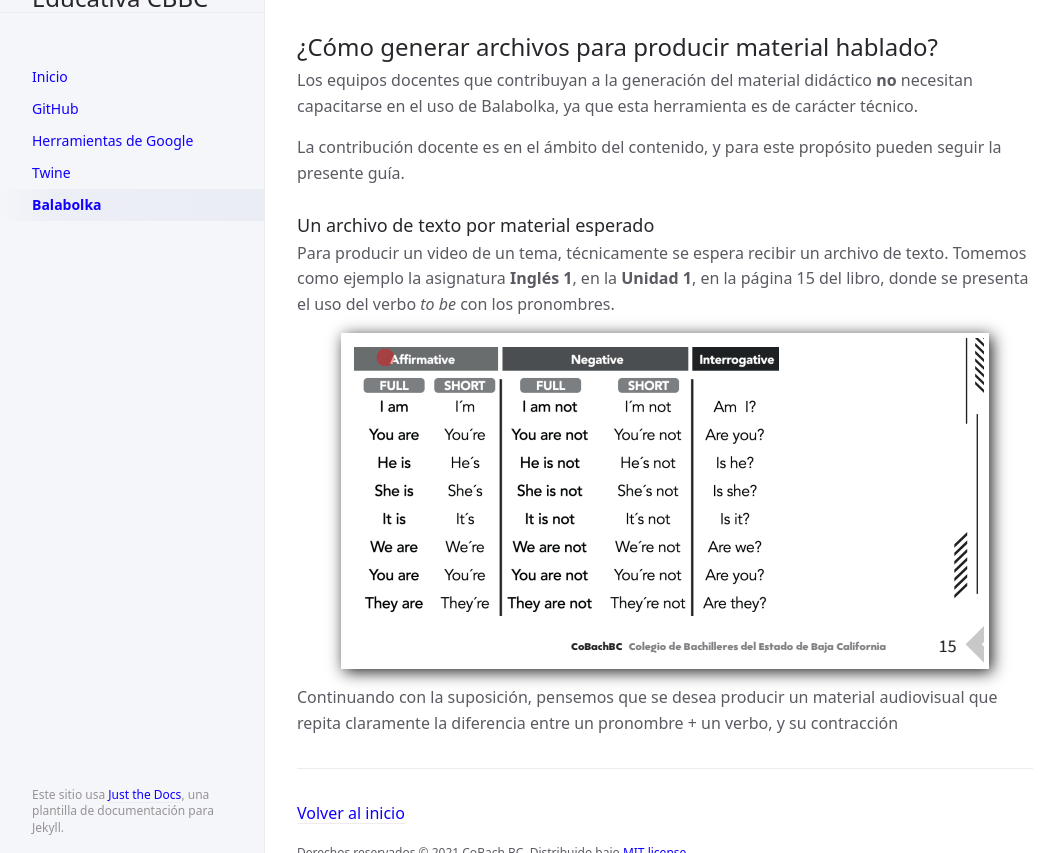
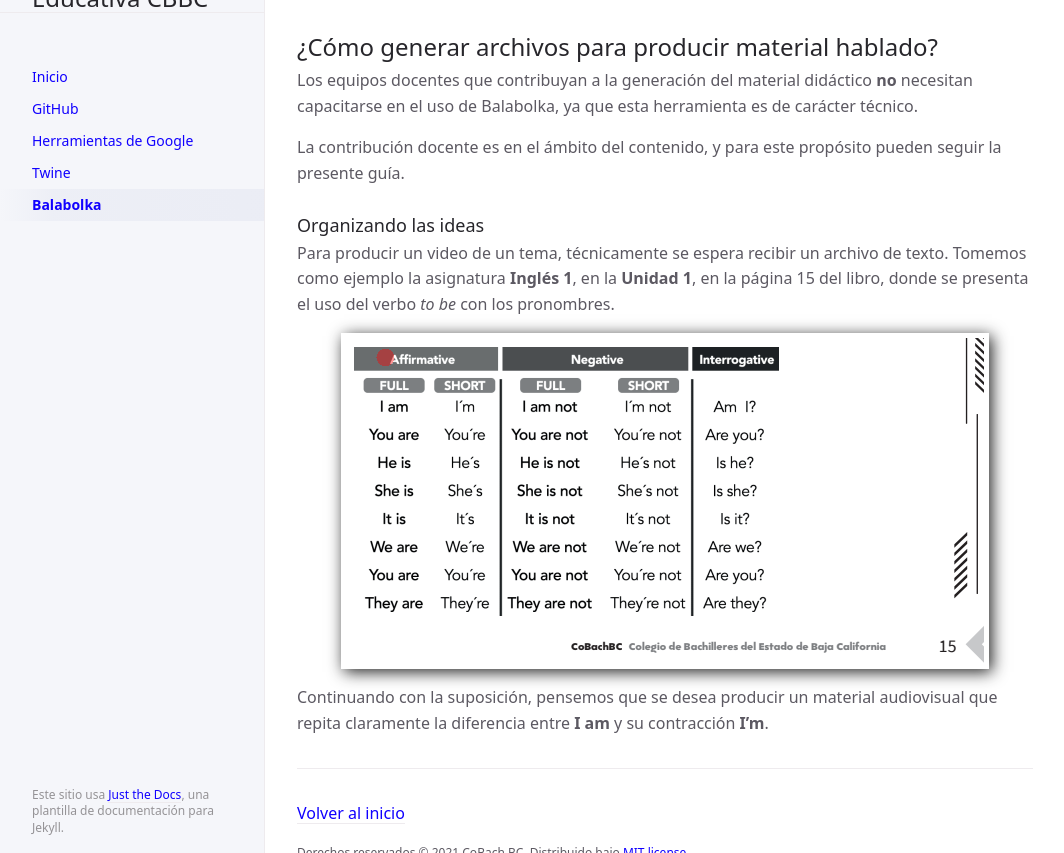
Before and after one commit to CoBachBC/demo, a Jekyll site: the page built from docs/balabolka.md, in a window 1280 px wide and 900 px high, scrolled down 1029 px, cut to the strip 47-900 px from the top of the window. Shown: the whole strip, without its empty margins (107-1171 px from the left). Built offline with Jekyll 4.4.1, drawn with Linux system fonts in a browser that asks for light colours; some of the changed text lies outside the part shown.

Commit message:
Update balabolka.md

```diff
--- a/docs/balabolka.md
+++ b/docs/balabolka.md
@@ -48,10 +48,10 @@ Los equipos docentes que contribuyan a la generación del material didáctico **
 
 La contribución docente es en el ámbito del contenido, y para este propósito pueden seguir la presente guía.
 
-### Un archivo de texto por material esperado
+### Organizando las ideas
 
 Para producir un video de un tema, técnicamente se espera recibir un archivo de texto. Tomemos como ejemplo la asignatura **Inglés 1**, en la **Unidad 1**, en la página 15 del libro, donde se presenta el uso del verbo *to be* con los pronombres.
 
 ![](/assets/images/balabolka-01-01.png){: .img-tutorial-h}
 
-Continuando con la suposición, pensemos que se desea producir un material audiovisual que repita claramente la diferencia entre un pronombre + un verbo, y su contracción
+Continuando con la suposición, pensemos que se desea producir un material audiovisual que repita claramente la diferencia entre **I am** y su contracción **I'm**.
```
